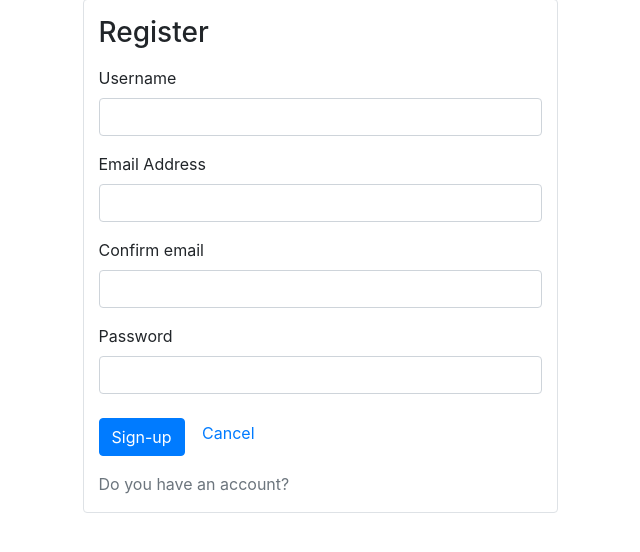
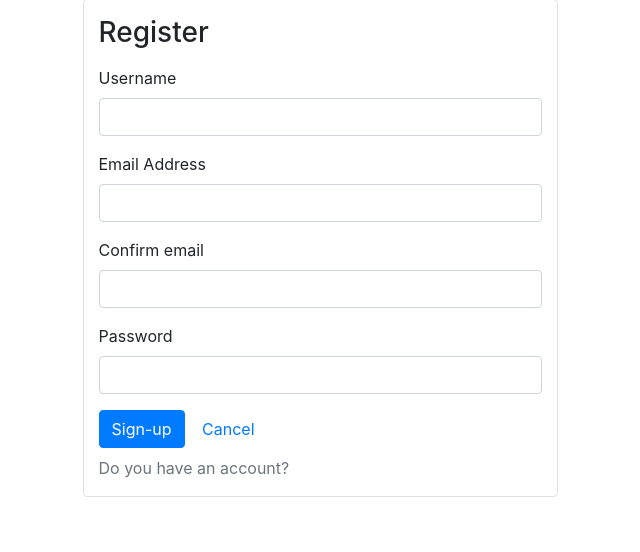
Before and after one commit to andeluvian/djangogamestore, a Django app: page /register/ in a window 1280 px wide. Shown: the part 113-665 px from the top of the page, without its empty margins (320-960 px from the left). Run offline with Django 3.2, Linux system fonts and the light colour scheme; some libraries are stand-ins or nearby versions.

Commit message:
Register/Cancel buttons not aligned fix

```diff
--- a/templates/register.html
+++ b/templates/register.html
@@ -25,11 +25,10 @@
                 {% endfor %}
                 <!-- /django tweaks code reference -->
                 <div class="form-group">
-                    <button type="submit" name="button" class="btn btn-primary mt-2">Sign-up</button>
-                    <a href="{% url 'index' %}" class="btn btn-default">Cancel</a>
-                    <p class="mt-3"><a href="{% url 'login' %}" class="text-muted">Do you have an account?</a></p>
+                    <button type="submit" name="button" class="btn btn-primary">Sign-up</button>
+                    <a href="{% url 'index' %}" class="btn btn-default role="button">Cancel</a>
+                    <p class="mt-2"><a href="{% url 'login' %}" class="text-muted">Do you have an account?</a></p>
                 </div>
-
             </form>
         </div>
     </div>
```
